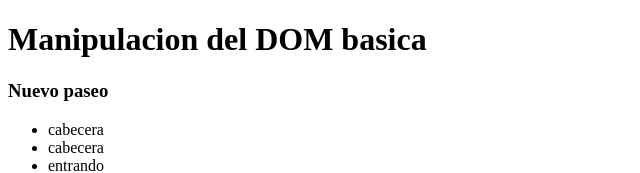
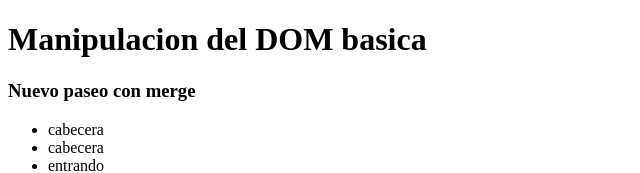
Before and after one commit to MLMarce/Cursojavascript, a plain HTML site: page index.html in a window 1280 px wide. Shown: the top 173 px of the page, without its empty margins (0-640 px from the left). Drawn offline with Linux system fonts and the light colour scheme.

Commit message:
ultima version despues del merge

```diff
--- a/index.html
+++ b/index.html
@@ -10,7 +10,7 @@
 
     <div class="cabecera">
         <nav>
-            <h3>Nuevo paseo</h3>
+            <h3>Nuevo paseo con merge</h3>
             <ul>
                 <li>cabecera</li>
                 <li>cabecera</li>
```
